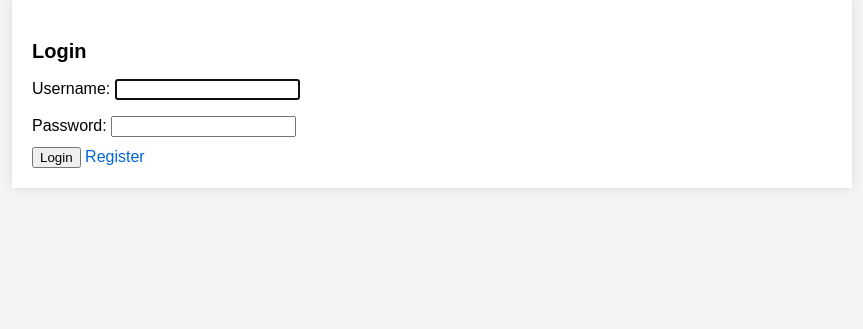
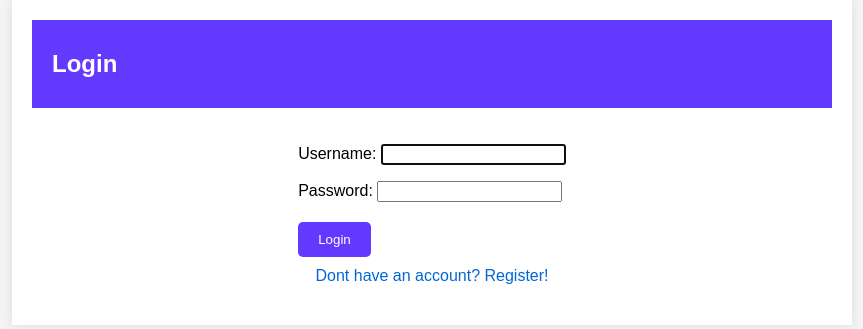
Before and after one commit to ricardobiselli/banking-system-django, a Django app: page /accounts/login/ in a window 1280 px wide. Shown: the top 329 px of the page, without its empty margins (208-1071 px from the left). Run offline with Django 4.2, Linux system fonts and the light colour scheme.

Commit message:
basic  CSS styles

```diff
--- a/accounts/static/css/common.css
+++ b/accounts/static/css/common.css
@@ -1,22 +1,35 @@
-/* Basic CSS for the main container */
 body {
-    font-family: Arial, sans-serif; /* Change font family as needed */
+  font-family: Arial, sans-serif;
   margin: 0;
   padding: 0;
-    background-color: #f4f4f4; /* Change background color as needed */
+  background-color: #f4f4f4;
 }
 
 .main-container {
   max-width: 800px;
+  margin-bottom: 30px;
   margin: 0 auto;
   padding: 20px;
-    background-color: #fff; /* Container background color */
-    box-shadow: 0 0 10px rgba(0, 0, 0, 0.1); /* Add shadow for a card-like effect */
+  background-color: #fff;
+  box-shadow: 0 0 10px rgba(0, 0, 0, 0.1);
 }
+
+.sub-container{
+  margin: 20px auto;
+  display: flex;
+  flex-direction: column;
+  justify-content: center;
+  align-items: center;
+}
+
 
 h1 {
   font-size: 24px;
   margin-bottom: 20px;
+  background-color: #6439FF;
+  color: #fff;
+  padding: 30px 20px;
+  margin: 0;
 }
 
 h2 {
@@ -31,7 +44,7 @@ body {
 
 a {
   text-decoration: none;
-    color: #0366d6; /* Link color */
+  color: #0366d6;
 }
 
 a:hover {
@@ -52,6 +65,29 @@ body {
   margin: 0;
   padding: 0;
 }
+
 input[type="submit"] {
   cursor: pointer;
 }
+
+.button {
+  display: inline-block;
+ align-items: center;
+  padding: 10px 20px;
+  text-decoration: none;
+  background-color: #6439FF;
+  color: #fff;
+  border: none;
+  border-radius: 5px;
+  cursor: pointer;
+  transition: background-color 0.3s;
+  margin: 10px auto;
+
+}
+
+.button:hover {
+  background-color: #6184a8;
+  border: 1px solid black;
+  color: black;
+  transition: background-color 0.3s;
+}
--- a/accounts/templates/delete_frequent_destination.html
+++ b/accounts/templates/delete_frequent_destination.html
@@ -6,7 +6,10 @@
     <link rel="stylesheet" type="text/css" href="{% static 'css/common.css' %}">
 </head>
 <body>
+    <div class="main-container">
+
     <h2>Destination Deleted</h2>
     <p> temporary message frequent account has been deleted </p>
+    </div>
 </body>
 </html>
--- a/accounts/templates/error_page.html
+++ b/accounts/templates/error_page.html
@@ -6,7 +6,10 @@
     <link rel="stylesheet" type="text/css" href="{% static 'css/common.css' %}">
 </head>
 <body>
+    <div class="main-container">
+
     <h2>ERROR</h2>
+    </div>
 
 </body>
 </html>
--- a/accounts/templates/frequent_destination_saved_successfuly.html
+++ b/accounts/templates/frequent_destination_saved_successfuly.html
@@ -2,12 +2,16 @@
 <html>
 <head>
     <title>Frequent Destination Saved</title>
+    {% load static%}
     <link rel="stylesheet" type="text/css" href="{% static 'css/common.css' %}">
 
 </head>
 <body>
+    <div class="main-container">
+
     <h2>Frequent Destination Saved</h2>
     <p>{{ message }}</p>
     <a href="{% url 'account_details' %}"> back to account details</a>
+    </div>
 </body>
 </html>
--- a/accounts/templates/login.html
+++ b/accounts/templates/login.html
@@ -3,17 +3,19 @@
 <head>
     <title>Login</title>
     {% load static %}
-    <link rel="stylesheet" type="text/css" href="{% static 'css/common.css' %}">
+    <link rel="stylesheet" type="text/css" href="{% static 'css/common.css' %}"/>
 </head>
 <body>
     <div class="main-container">
-    <h2>Login</h2>
+    <h1>Login</h1>
+    <div class="sub-container">
     <form method="post">
         {% csrf_token %}
         {{ form.as_p }}
-        <button type="submit">Login</button>
+        <button type="submit" id="login-button" class="button">Login</button>
     </form>
-    <a href="{% url 'register' %}">Register</a>
+    <a href="{% url 'register' %}">Dont have an account? Register!</a>
+    </div>
     </div>
 </body>
 </html>
--- a/accounts/templates/make_transaction.html
+++ b/accounts/templates/make_transaction.html
@@ -3,11 +3,12 @@
 <head>
     <title>Make Transaction</title>
     {% load static %}
-    <link rel="stylesheet" type="text/css" href="{% static 'css/common.css' %}">
+    <link rel="stylesheet" type="text/css" href="{% static 'css/common.css' %}" />
 </head>
 <body>
     <div class="main-container">
-        <h2>Please select sender and enter the receiver's account number</h2>
+        <h1>Transfer founds</h1>
+        <!--<h2>Please select sender and enter the receiver's account number</h2>-->
         <form method="post" action="{% url 'make_transaction' %}">
             {% csrf_token %}
             <label for="sender_account">Sender's Account:</label><br>
--- a/accounts/templates/register.html
+++ b/accounts/templates/register.html
@@ -8,7 +8,7 @@
 <body>
     <div class="main-container">
 
-    <h2>Register</h2>
+    <h1>Register</h1>
     <form method="post">
         {% csrf_token %}
         {{ form.as_p }}
--- a/accounts/templates/save_frequent_destination_prompt.html
+++ b/accounts/templates/save_frequent_destination_prompt.html
@@ -6,6 +6,8 @@
     <link rel="stylesheet" type="text/css" href="{% static 'css/common.css' %}">
 </head>
 <body>
+    <div class="main-container">
+
     <h2>Save as Frequent Destination?</h2>
     <form method="post" action="{% url 'save_frequent_destination_prompt' %}">
         {% csrf_token %}
@@ -14,5 +16,6 @@
         <input type="text" id="nickname" name="nickname"><br>
         <input type="submit" value="Save as Frequent Destination">
     </form>
+    </div>
 </body>
 </html>
--- a/accounts/templates/save_frequent_destination_success.html
+++ b/accounts/templates/save_frequent_destination_success.html
@@ -6,12 +6,15 @@
     <link rel="stylesheet" type="text/css" href="{% static 'css/common.css' %}">
 </head>
 <body>
-    <h2>Save Frequent Destination Success</h2>
+    <div class="main-container">
+
+    <h1>Save Frequent Destination Success</h1>
     <p>Your frequent destination has been saved successfully!</p>
     <h3>Summary:</h3>
     <p>User: {{ user_profile.user.username }}</p>
     <p>Destination Account Number: {{ destination_account_number }}</p>
     <p>Nickname: {{ nickname }}</p>
     <a href="{% url 'account_details' %}">Go back to Account Details</a>
+    </div>
 </body>
 </html>
--- a/accounts/views.py
+++ b/accounts/views.py
@@ -5,7 +5,6 @@ from django.contrib.auth.forms import UserCreationForm
 from django.contrib.auth.decorators import login_required
 from .models import Account, Transaction, UserProfile, TransferDestination, UserProfile
 from django.db import transaction
-from djmoney.models.fields import MoneyField
 from django.db.models.signals import post_save
 from django.conf import settings
 from decimal import Decimal
@@ -181,6 +180,7 @@ def delete_frequent_destination(request, destination_id):
     return redirect('account_details')
 
 def open_secondary_account(request):
+    #change name to open_new_account
     currencies = settings.PRESET_CURRENCIES
     new_account_number = generate_account_number()
 
--- a/banking_system/settings.py
+++ b/banking_system/settings.py
@@ -119,7 +119,7 @@ USE_TZ = True
 
 STATIC_URL = '/static/'
 STATICFILES_DIRS = [
-    str(BASE_DIR / 'accounts' / 'static'),
+    str(BASE_DIR / 'accounts' / 'static' / 'css'),
 ]
 
 # Default primary key field type
```
Also changed, not shown: accounts/static/css/account_details.css (added, +92 -0 lines), accounts/templates/account_details.html (+27 -15 lines), accounts/templates/select_currency.html (+7 -3 lines), accounts/templates/transaction_success.html (+8 -3 lines), db.sqlite3. Lines whose indentation alone changed are shown as unchanged.
